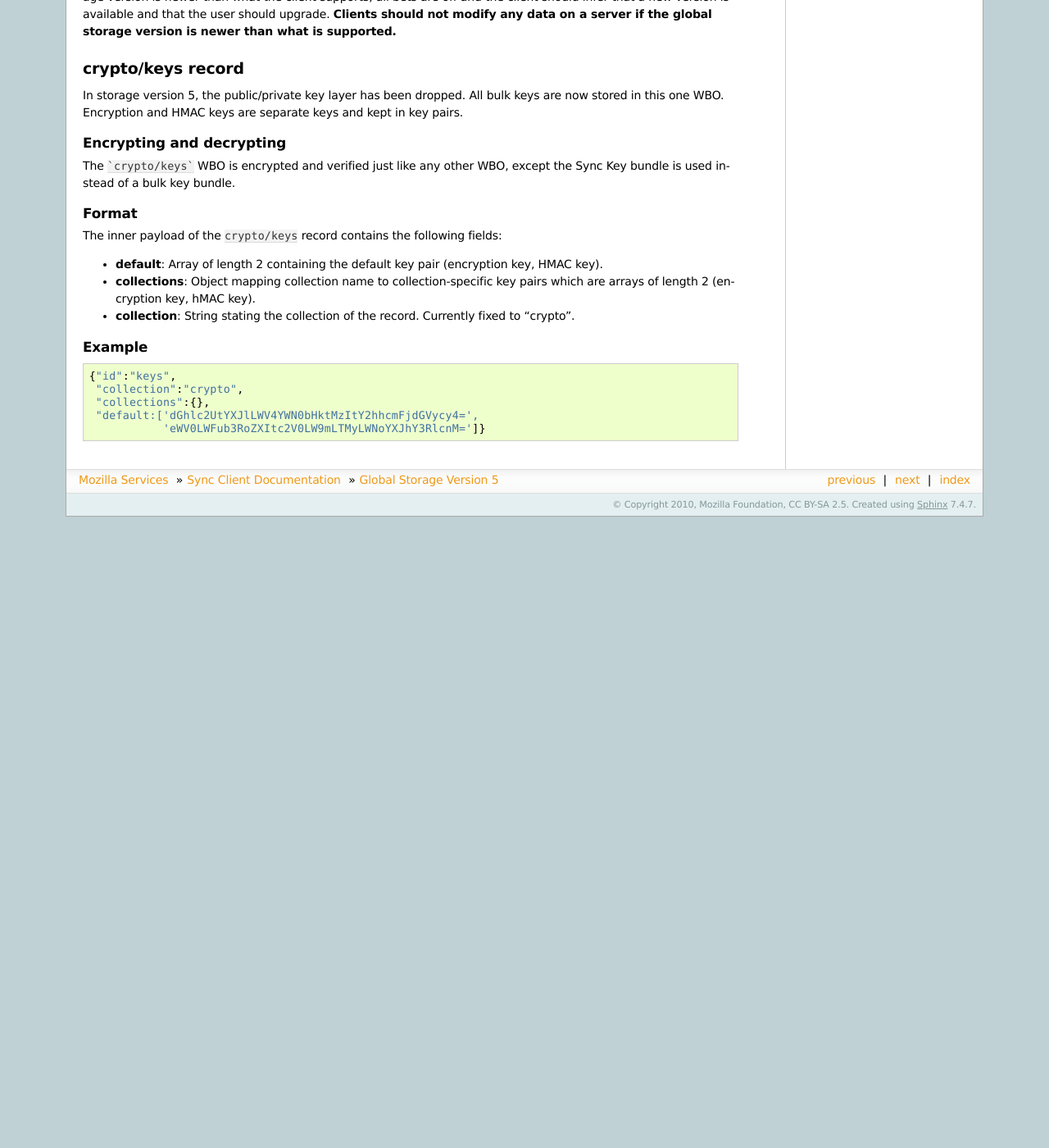
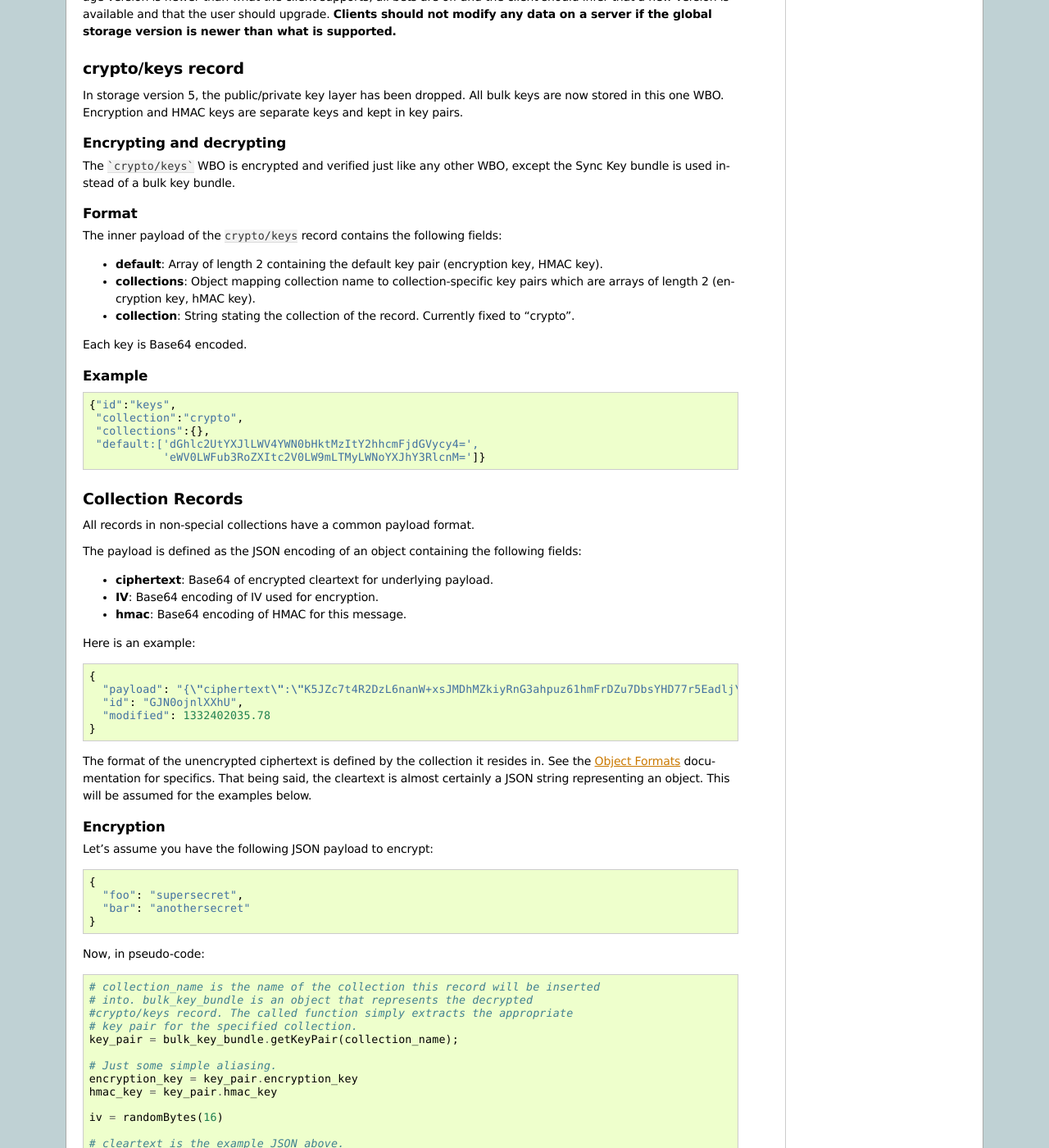
Before and after one commit to mozilla-services/docs, a Sphinx documentation site: the page built from source/sync/storageformat5.rst, in a window 1280 px wide and 1400 px high, scrolled down 1116 px. Shown: the whole window at 82% size. Built offline with Sphinx 7.4.7, drawn with Linux system fonts in a browser that asks for light colours; before the commit the page ends 1746 px from its top, so only the background shows below that; some of the changed text lies outside the part shown.

Commit message:
[sync] Document encrypted record format

```diff
--- a/source/sync/storageformat5.rst
+++ b/source/sync/storageformat5.rst
@@ -108,6 +108,7 @@
 - **collection**: String stating the collection of the record. Currently fixed
   to "crypto".
 
+Each key is Base64 encoded.
 
 Example
 -------
@@ -119,3 +120,111 @@
   "collections":{},
   "default:['dGhlc2UtYXJlLWV4YWN0bHktMzItY2hhcmFjdGVycy4=',
             'eWV0LWFub3RoZXItc2V0LW9mLTMyLWNoYXJhY3RlcnM=']}
+
+Collection Records
+==================
+
+All records in non-special collections have a common payload format.
+
+The payload is defined as the JSON encoding of an object containing the
+following fields:
+
+- **ciphertext**: Base64 of encrypted cleartext for underlying payload.
+- **IV**: Base64 encoding of IV used for encryption.
+- **hmac**: Base64 encoding of HMAC for this message.
+
+Here is an example:
+
+::
+
+  {
+    "payload": "{\"ciphertext\":\"K5JZc7t4R2DzL6nanW+xsJMDhMZkiyRnG3ahpuz61hmFrDZu7DbsYHD77r5Eadlj\",\"IV\":\"THPKCzWVX35\\/5123ho6mJQ==\",\"hmac\":\"78ecf07c46b12ab71b769532f15977129d5fc0c121ac261bf4dda88b3329f6bd\"}",
+    "id": "GJN0ojnlXXhU",
+    "modified": 1332402035.78
+  }
+
+The format of the unencrypted ciphertext is defined by the collection it
+resides in. See the :ref:`Object Formats<sync_objectformats>` documentation
+for specifics. That being said, the cleartext is almost certainly a JSON
+string representing an object. This will be assumed for the examples below.
+
+Encryption
+----------
+
+Let's assume you have the following JSON payload to encrypt:
+
+::
+
+   {
+     "foo": "supersecret",
+     "bar": "anothersecret"
+   }
+
+Now, in pseudo-code::
+
+   # collection_name is the name of the collection this record will be inserted
+   # into. bulk_key_bundle is an object that represents the decrypted
+   #crypto/keys record. The called function simply extracts the appropriate
+   # key pair for the specified collection.
+   key_pair = bulk_key_bundle.getKeyPair(collection_name);
+
+   # Just some simple aliasing.
+   encryption_key = key_pair.encryption_key
+   hmac_key = key_pair.hmac_key
+
+   iv = randomBytes(16)
+
+   # cleartext is the example JSON above.
+   ciphertext = AES256(cleartext, encryption_key, iv)
+   ciphertext_b64 = Base64Encode(ciphertext)
+
+   hmac = HMACSHA256(ciphertext_b64, hmac_key)
+
+   payload = {
+     "ciphertext": ciphertext_b64,
+     "IV": Base64Encode(iv),
+     "hmac": Base64Encode(hmac)
+   }
+
+   record.payload = JSONEncode(payload)
+
+Decryption
+----------
+
+Decryption is just the opposite of encryption.
+
+Let's assume we get a record from the server:
+
+::
+
+  {
+    "payload": "{\"ciphertext\":\"K5JZc7t4R2DzL6nanW+xsJMDhMZkiyRnG3ahpuz61hmFrDZu7DbsYHD77r5Eadlj\",\"IV\":\"THPKCzWVX35\\/5123ho6mJQ==\",\"hmac\":\"78ecf07c46b12ab71b769532f15977129d5fc0c121ac261bf4dda88b3329f6bd\"}",
+    "id": "GJN0ojnlXXhU",
+    "modified": 1332402035.78
+  }
+
+To decrypt it::
+
+  fields = JSONDecode(record.payload)
+
+  # The HMAC is computed over the Base64 version of the ciphertext, so we
+  # leave the encoding intact for now.
+  ciphertext_b64 = fields.ciphertext
+
+  remote_hmac = Base64Decode(fields.hmac)
+  iv = Base64Decode(fields.IV)
+
+  key_pair = bulk_key_bundle.getKeyPair(collection_name)
+  encryption_key = key_pair.encryption_key
+  hmac_key = key_pair.hmac_key
+
+  local_hmac = HMACSHA256(ciphertext_b64, hmac_key)
+
+  if local_hmac != remote_hmac:
+    throw Error("HMAC verification failed.")
+
+  ciphertext = Base64Decode(ciphertext_b64)
+
+  cleartext = AESDecrypt(ciphertext, encryption_key, iv)
+
+  object = JSONDecode(cleartext)
```
